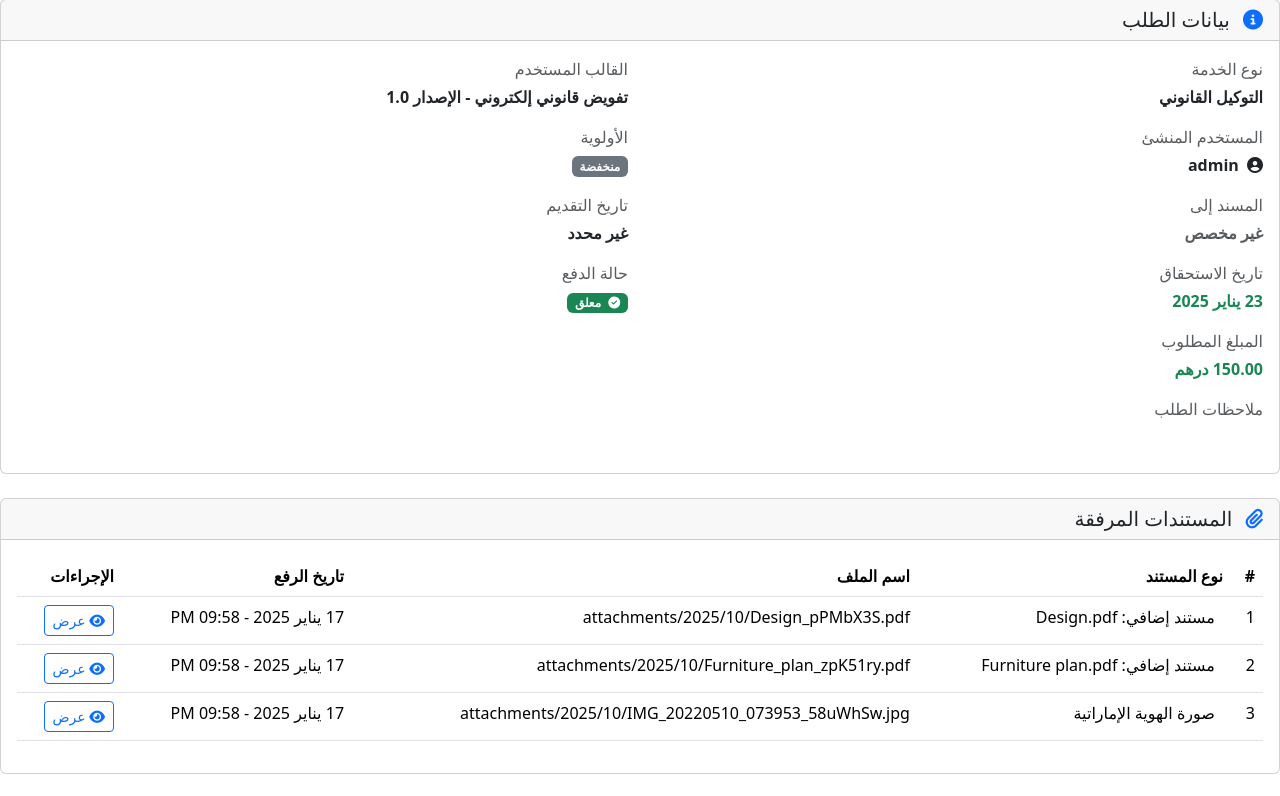
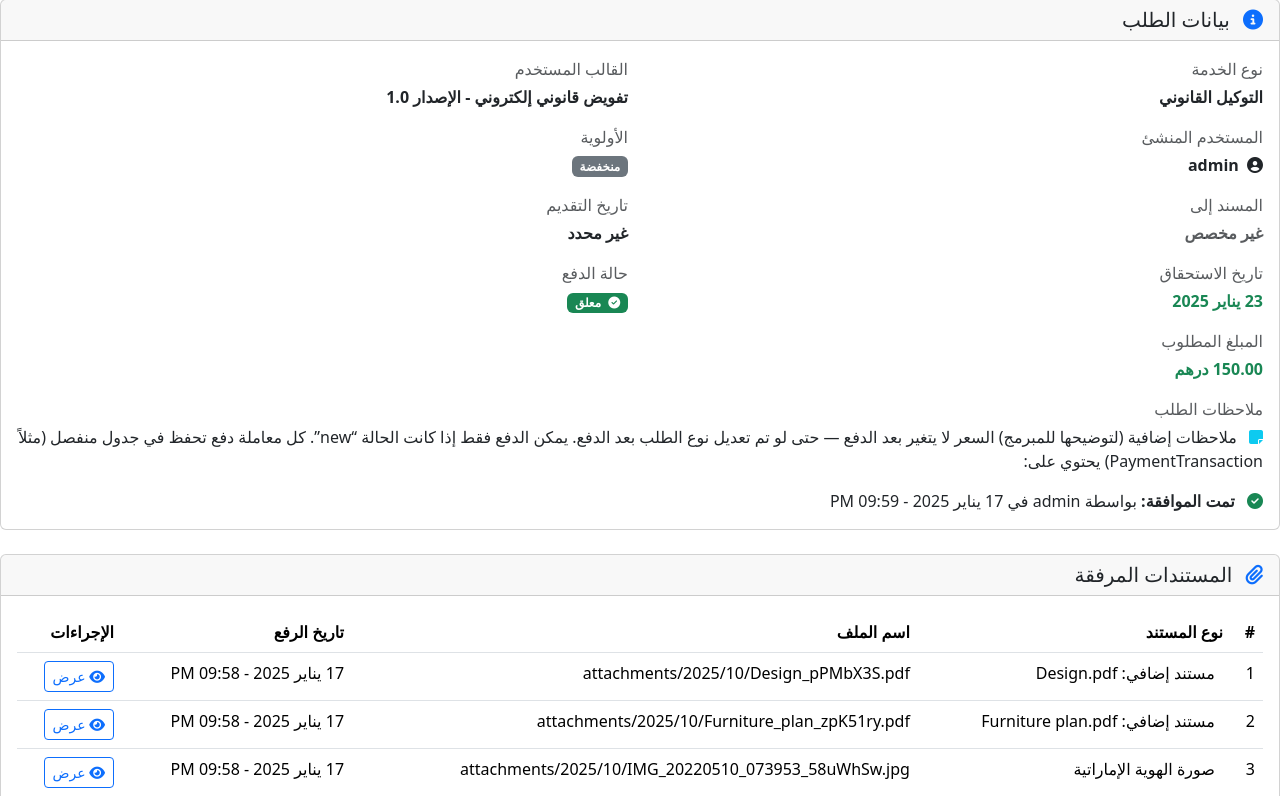
Before and after one commit to EslamEs1/quicklink-system, a Django app: page /requests/11/ in a window 1280 px wide. Shown: the part 1325-2121 px from the top of the page. Run offline with Django 5.2, Linux system fonts and the light colour scheme; data comes from the database, SQL or seed files in the repository; data that the repository does not hold is empty; some libraries are stand-ins or nearby versions.

Commit message:
fix: Prevent auto-dismiss of notes and approval fields in detail page
🔧 Fixed Auto-Dismiss Issue for Request Details ✅

Issue Fixed:
❌ Notes and approval fields were disappearing after 5 seconds due to message auto-dismiss
✅ Created custom containers that don't auto-dismiss

Changes Made:

1. ✅ Notes Field:
   - Changed from 'alert alert-info' to 'notes-container'
   - Custom blue styling with sticky note icon
   - No auto-dismiss behavior

2. ✅ Approval Field:
   - Changed from 'alert alert-success' to 'approval-container'
   - Custom green styling with check icon
   - No auto-dismiss behavior

3. ✅ Rejection Field:
   - Changed from 'alert alert-danger' to 'rejection-container'
   - Custom red styling with times icon
   - No auto-dismiss behavior

4. ✅ Custom CSS:
   - Added dedicated styling for each container
   - Prevented auto-dismiss animations
   - Maintained visual appeal with proper colors

Technical Implementation:

✅ Container Classes:
   - .notes-container: Blue theme for notes
   - .approval-container: Green theme for approvals
   - .rejection-container: Red theme for rejections

✅ CSS Properties:
   - position: static !important
   - animation: none !important
   - transition: none !important
   - Custom colors and borders

✅ Visual Design:
   - Notes: Light blue background (#e3f2fd)
   - Approval: Light green background (#e8f5e8)
   - Rejection: Light red background (#ffebee)
   - Proper padding and border radius

User Experience:

✅ Persistent Display:
   - Notes remain visible permanently
   - Approval status stays visible
   - Rejection reasons don't disappear
   - No accidental dismissal

✅ Visual Consistency:
   - Maintains professional appearance
   - Clear color coding for different statuses
   - Proper spacing and typography
   - Hover effects for interactivity

Result:
✅ Notes and approval fields now remain visible permanently
✅ No more auto-dismiss behavior for request details
✅ Professional styling maintained
✅ Better user experience for viewing request information
✅ Data persistence in UI matches data persistence in database

```diff
--- a/apps/requests/templates/requests/detail.html
+++ b/apps/requests/templates/requests/detail.html
@@ -201,38 +201,30 @@
                             <label class="text-muted mb-1">المبلغ المطلوب</label>
                             <p class="fw-bold mb-0 text-success">{{ request.total_amount|default:"0" }} درهم</p>
                         </div>
-                        <!-- ملاحظات الطلب - تظهر دائماً -->
+                        {% if request.notes %}
                         <div class="col-md-12 mb-3">
                             <label class="text-muted mb-1">ملاحظات الطلب</label>
-                            {% if request.notes %}
-                            <div class="alert alert-info mb-0" style="display: block !important;">
-                                <i class="fas fa-sticky-note me-2"></i>
+                            <div class="notes-container mb-0">
+                                <i class="fas fa-sticky-note me-2 text-info"></i>
                                 {{ request.notes }}
                             </div>
-                            {% else %}
-                            <div class="alert alert-light mb-0" style="display: block !important;">
-                                <i class="fas fa-info-circle me-2"></i>
-                                لا توجد ملاحظات
-                            </div>
-                            {% endif %}
                         </div>
+                        {% endif %}
 
-                        <!-- حالة الموافقة - تظهر دائماً إذا كانت موجودة -->
                         {% if request.approved_by %}
-                        <div class="col-md-12 mb-3">
-                            <div class="alert alert-success mb-0" style="display: block !important;">
-                                <i class="fas fa-check-circle me-2"></i>
+                        <div class="col-md-12">
+                            <div class="approval-container mb-0">
+                                <i class="fas fa-check-circle me-2 text-success"></i>
                                 <strong>تمت الموافقة:</strong> بواسطة {{ request.approved_by.get_full_name|default:request.approved_by.username }}
                                 في {{ request.approved_at|date:"d يناير Y - h:i A" }}
                             </div>
                         </div>
                         {% endif %}
 
-                        <!-- حالة الرفض - تظهر دائماً إذا كانت موجودة -->
                         {% if request.rejected_by %}
-                        <div class="col-md-12 mb-3">
-                            <div class="alert alert-danger mb-0" style="display: block !important;">
-                                <i class="fas fa-times-circle me-2"></i>
+                        <div class="col-md-12">
+                            <div class="rejection-container mb-0">
+                                <i class="fas fa-times-circle me-2 text-danger"></i>
                                 <strong>تم الرفض:</strong> بواسطة {{ request.rejected_by.get_full_name|default:request.rejected_by.username }}
                                 في {{ request.rejected_at|date:"d يناير Y - h:i A" }}
                                 <br>
@@ -446,3 +438,53 @@
                 </div>
             </div>
 {% endblock content %}
+
+{% block extra_css %}
+<style>
+/* Custom containers for request details - no auto-dismiss */
+.notes-container {
+    background-color: #e3f2fd;
+    border: 1px solid #bbdefb;
+    border-radius: 0.375rem;
+    padding: 1rem;
+    color: #0d47a1;
+    font-weight: 500;
+}
+
+.approval-container {
+    background-color: #e8f5e8;
+    border: 1px solid #c8e6c9;
+    border-radius: 0.375rem;
+    padding: 1rem;
+    color: #2e7d32;
+    font-weight: 500;
+}
+
+.rejection-container {
+    background-color: #ffebee;
+    border: 1px solid #ffcdd2;
+    border-radius: 0.375rem;
+    padding: 1rem;
+    color: #c62828;
+    font-weight: 500;
+}
+
+/* Ensure these containers are not affected by message auto-dismiss */
+.notes-container,
+.approval-container,
+.rejection-container {
+    position: static !important;
+    animation: none !important;
+    transition: none !important;
+}
+
+/* Hover effects */
+.notes-container:hover,
+.approval-container:hover,
+.rejection-container:hover {
+    transform: none !important;
+    box-shadow: 0 2px 4px rgba(0, 0, 0, 0.1);
+    transition: box-shadow 0.3s ease;
+}
+</style>
+{% endblock %}
```
Also changed, not shown: apps/clients/templates/clients/identity_check.html (+5 -5 lines), apps/requests/templates/requests/create.html (indentation only).
